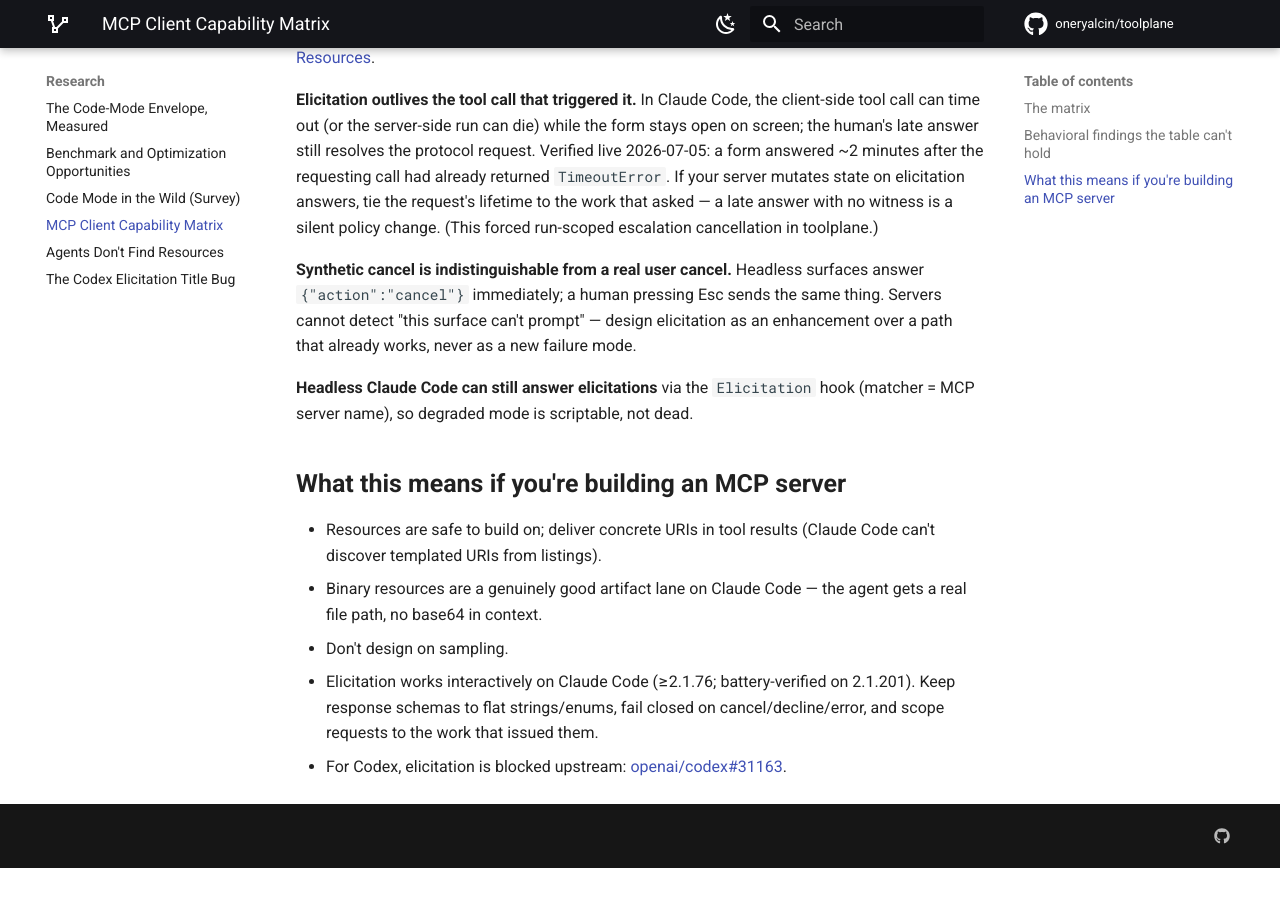
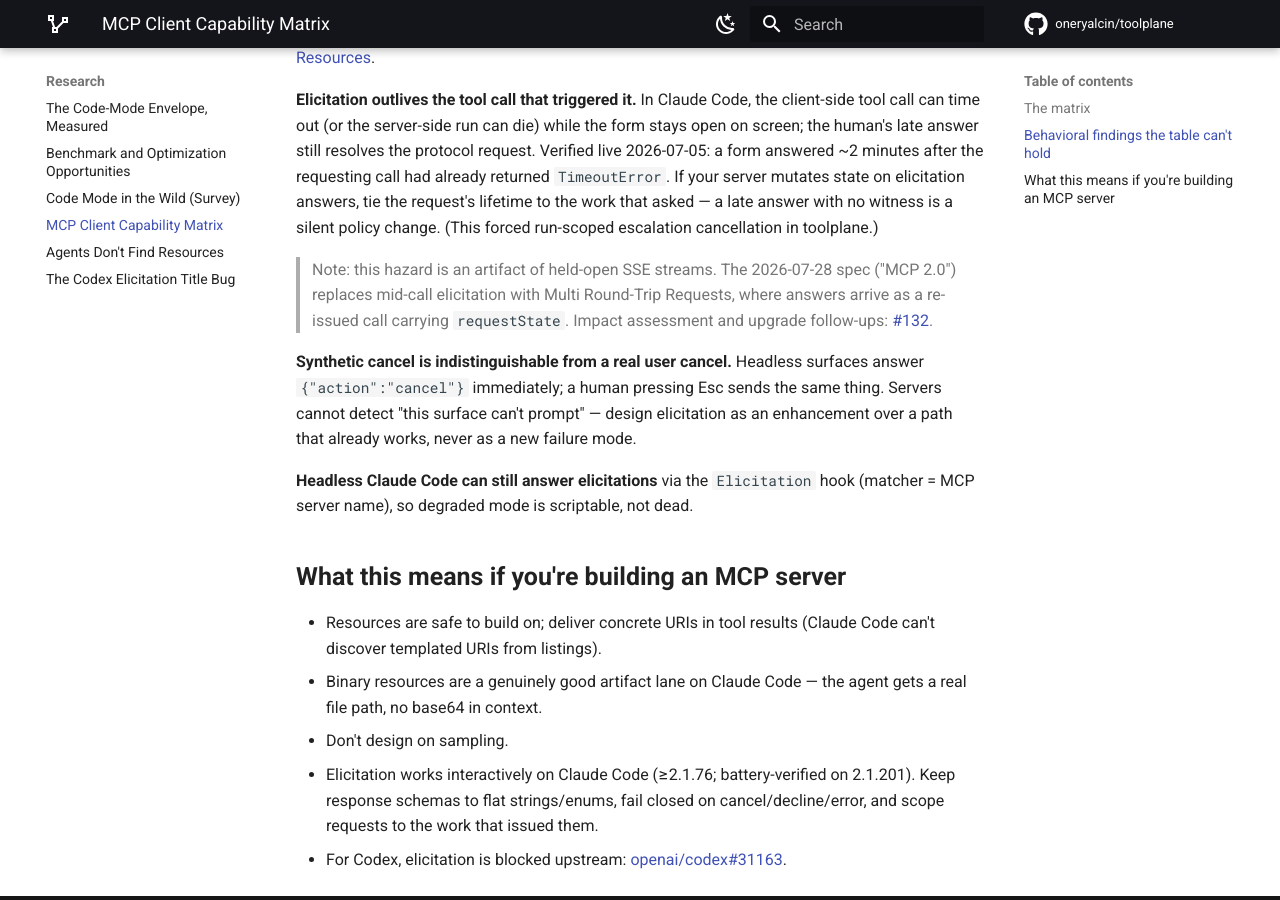
Before and after one commit to oneryalcin/toolplane, an MkDocs documentation site: the page built from docs/mcp-client-capability-matrix.md, in a window 1280 px wide and 900 px high, scrolled down 1591 px. Built offline with MkDocs 1.6.1 and Material for MkDocs 9.7.7, drawn with Linux system fonts in a browser that asks for light colours; comment, search, counter and statistics services are not loaded; before the commit the page ends 2459 px from its top, so only the background shows below that.

Commit message:
Matrix: note MRTR structurally fixes elicitation-outlives-call (#132)

```diff
--- a/docs/mcp-client-capability-matrix.md
+++ b/docs/mcp-client-capability-matrix.md
@@ -49,6 +49,12 @@
 the work that asked — a late answer with no witness is a silent policy
 change. (This forced run-scoped escalation cancellation in toolplane.)
 
+> Note: this hazard is an artifact of held-open SSE streams. The
+> 2026-07-28 spec ("MCP 2.0") replaces mid-call elicitation with Multi
+> Round-Trip Requests, where answers arrive as a re-issued call carrying
+> `requestState`. Impact assessment and upgrade follow-ups:
+> [#132](https://github.com/oneryalcin/toolplane/issues/132).
+
 **Synthetic cancel is indistinguishable from a real user cancel.** Headless
 surfaces answer `{"action":"cancel"}` immediately; a human pressing Esc
 sends the same thing. Servers cannot detect "this surface can't prompt" —
```
